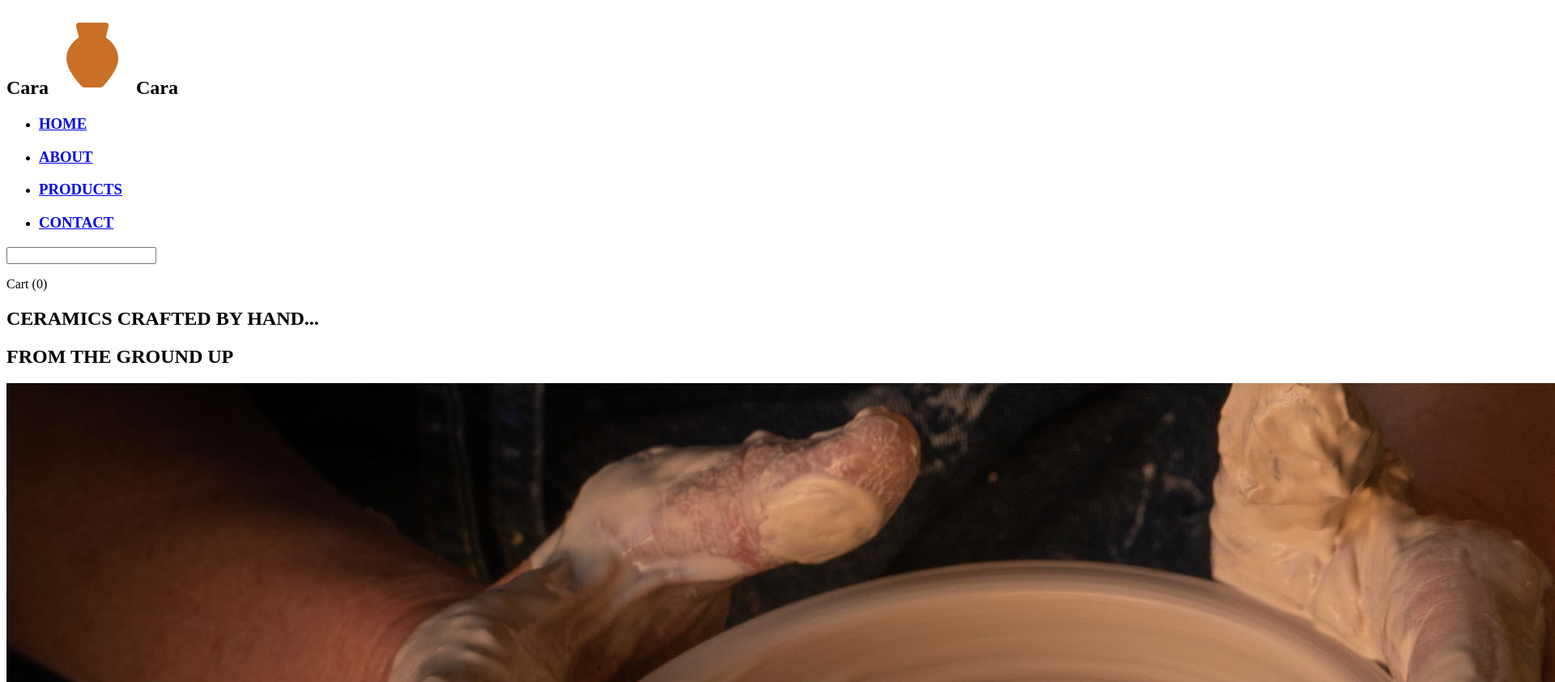
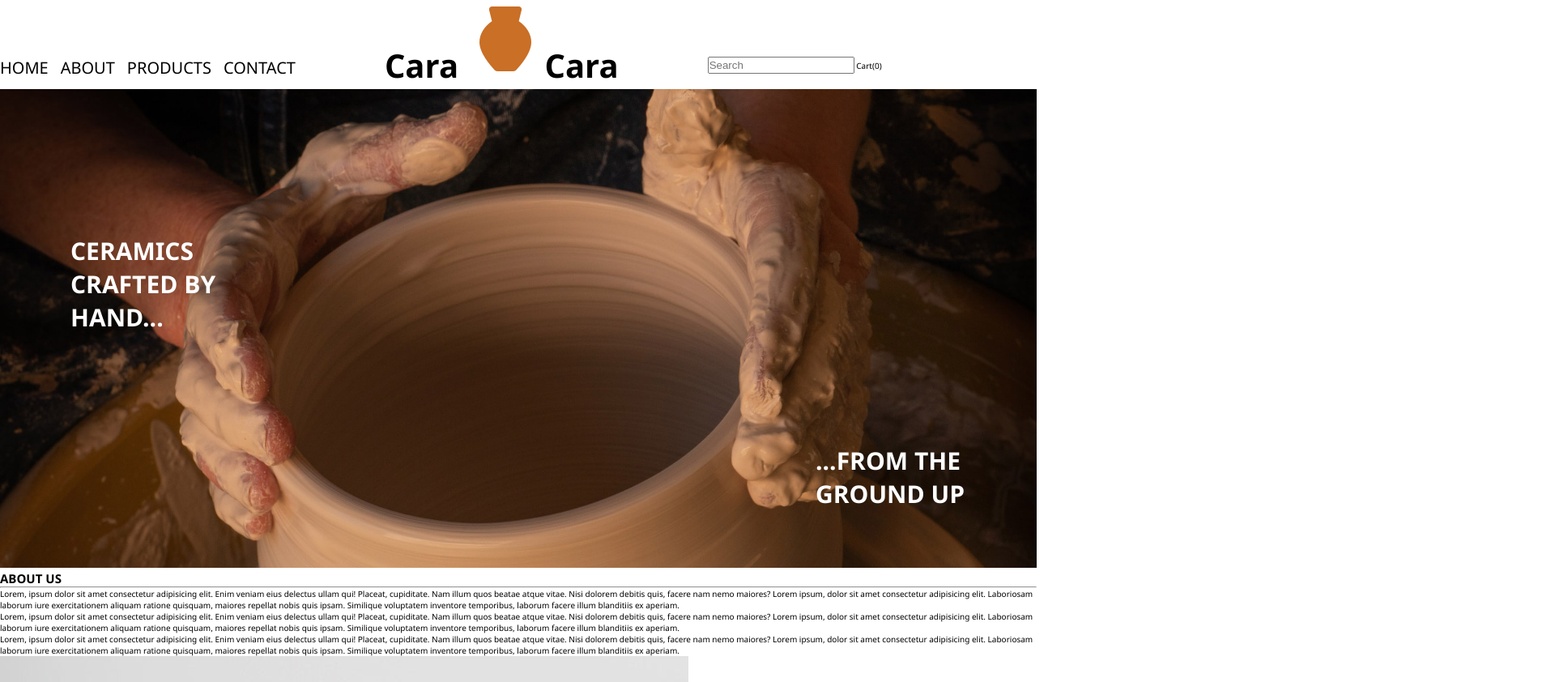
Before and after one commit to aamrlyman/eCommerce-Website, a plain HTML site: page index.html in a window 1280 px wide. Shown: the top 842 px of the page at 81% size, 1920 px wide, since content can reach past the window. Drawn offline with Linux system fonts and the light colour scheme.

Commit message:
add styles and simple js function

```diff
--- /dev/null
+++ b/app.js
@@ -0,0 +1 @@
+// When the user scrolls the page, execute myFunction
--- a/index.html
+++ b/index.html
@@ -9,29 +9,34 @@
 </head>
 
 <body>
-    <header>
+    <header class="Header" id="myHeader">
         <nav>
-            <h2>Cara <img src= "./Assets/icons8-pottery-96.png"> Cara</h2>
+            <a href="#Home"><div>
+            <h2>Cara <img src= "./Assets/icons8-pottery-96.png">Cara</h2>
+            </div></a>
+            <ul class="navlist">
+                <li><a href="#Home">HOME </a></li>
+                <li><a href="#About">ABOUT </a></li>
+                <li><a href="#Products">PRODUCTS </a></li>
+                <li><a href="#Contact">CONTACT </a></li>
+            </ul>
 
-            <ul>
-                <li><h3><a href="https://www.w3schools.com">HOME <a/></h3></li>
-                <li><h3><a href="https://www.w3schools.com">ABOUT <a/></h3></li>
-                <li><h3><a href="https://www.w3schools.com">PRODUCTS <a/></h3></li>
-                <li><h3><a href="https://www.w3schools.com">CONTACT <a/></h3></li>
-            </ul>
-            <input>
             <!-- <img src ="./Assets/1200px-Google_Magnifying_Glass.svg.png"> -->
 
-            <p>Cart <span>(0)</span> </p>
+            <div class="searchBox">
+                <input type="text" placeholder="Search"> <a>Cart<span>(0)</span> </a>
+            </div>
         </nav>
     </header>
     <main>
-        <Section class= "home">
-            <h1>CERAMICS CRAFTED BY HAND...</h1>
-            <h1>FROM THE GROUND UP</h1>
+        <Section class= "home" id="Home">
+            <div class="homepic">
+            <h1 class="left"'>CERAMICS<br> CRAFTED BY<br> HAND...</h1>
+            <h1 class="right">...FROM THE<br> GROUND UP</h1>
             <img src="./Assets/earl-wilcox-y3W0CzO063w-unsplash-alt.jpg">
+            </div>
         </Section>
-        <section class="About">
+        <section id="About" class="About">
             <h1>ABOUT US</h1>
             <hr>
             <p>Lorem, ipsum dolor sit amet consectetur adipisicing elit. Enim veniam eius delectus ullam qui! Placeat, cupiditate. Nam illum quos beatae atque vitae. Nisi dolorem debitis quis, facere nam nemo maiores? Lorem ipsum, dolor sit amet consectetur adipisicing elit. Laboriosam laborum iure exercitationem aliquam ratione quisquam, maiores repellat nobis quis ipsam. Similique voluptatem inventore temporibus, laborum facere illum blanditiis ex aperiam.</p>
@@ -40,83 +45,86 @@
             <img src="./Assets/Cylinder_unglazed3_2048x2048.jpg">
             <img src="./Assets/Vase_Dame_2048x2048.jpg">
         </section>
-        <section class="Products">
+        <section id="Products" class="Products">
             <h1>OUR PRODUCTS</h1>
             <hr>
-            <div class="product">
-                <h2 class="Product Title">MUNDO BOWLS <span class="price">$48.00</span></h2>
+            <div class="ProductGrid">
+                <a><div class="product">
+                    <h2 class="Product Title">MUNDO BOWLS<span class="price">$48.00</span></h2>
                     <img src="./Assets/tom-crew-7HuTGlUfQSo-unsplash.jpg">
                     <p>Lorem ipsum dolor sit amet consectetur adipisicing elit. Quos officia optio aliquid harum voluptate? Numquam deserunt explicabo voluptatem doloribus autem illum, sapiente, quidem, eaque ipsa eligendi quis sint dolorum alias.
                     </p>
-                <h3 class="learnMore"><a href='https://www.google.com/'>LEARN MORE </a></h3>
+                    <h3 class="learnMore"><a href='https://www.google.com/'>LEARN MORE</a>
                     <button class="addToCart">ADD TO CART</button>
-            </div>
-            <div class="product">
+                </div></a>
+                <a><div class="product">
                     <h2 class="Product Title">NATUREZA VASE<span class="price">$48.00</span></h2>
                     <img src="./Assets/oriento-maVIpNNtmlQ-unsplash.jpg">
                     <p>Lorem ipsum dolor sit amet consectetur adipisicing elit. Quos officia optio aliquid harum voluptate? Numquam deserunt explicabo voluptatem doloribus autem illum, sapiente, quidem, eaque ipsa eligendi quis sint dolorum alias.
                     </p>
-                <h3 class="learnMore"><a href='https://www.google.com/'>LEARN MORE </a></h3>
+                    <h3 class="learnMore"><a href='https://www.google.com/'>LEARN MORE </a>
                     <button class="addToCart">ADD TO CART</button>
-            </div>
-            <div class="product">
+                </div></a>
+                <a><div class="product">
                     <h2 class="Product Title">FEIRA BOWLS<span class="price">$48.00</span></h2>
                     <img src="./Assets/tom-crew-bgIO-u4GEfI-unsplash.jpg">
                     <p>Lorem ipsum dolor sit amet consectetur adipisicing elit. Quos officia optio aliquid harum voluptate? Numquam deserunt explicabo voluptatem doloribus autem illum, sapiente, quidem, eaque ipsa eligendi quis sint dolorum alias.
                     </p>
-                <h3 class="learnMore"><a href='https://www.google.com/'>LEARN MORE </a></h3>
+                    <h3 class="learnMore"><a href='https://www.google.com/'>LEARN MORE </a>
                     <button class="addToCart">ADD TO CART</button>
-            </div>
-            <div class="product">
+                </div></a>
+                <a><div class="product">
                     <h2 class="Product Title">NATUREZA POTS<span class="price">$48.00</span></h2>
                     <img src="./Assets/tom-crew-3uwu5K0RtaE-unsplash.jpg">
                     <p>Lorem ipsum dolor sit amet consectetur adipisicing elit. Quos officia optio aliquid harum voluptate? Numquam deserunt explicabo voluptatem doloribus autem illum, sapiente, quidem, eaque ipsa eligendi quis sint dolorum alias.
                     </p>
-                <h3 class="learnMore"><a href='https://www.google.com/'>LEARN MORE </a></h3>
+                    <h3 class="learnMore"><a href='https://www.google.com/'>LEARN MORE </a>
                     <button class="addToCart">ADD TO CART</button>
-            </div>
-            <div class="product">
+                </div></a>
+                <a><div class="product">
                     <h2 class="Product Title">PEDRA VASE<span class="price">$48.00</span></h2>
                     <img src="./Assets/linh-le-a0rE64YJDA4-unsplash.jpg">
                     <p>Lorem ipsum dolor sit amet consectetur adipisicing elit. Quos officia optio aliquid harum voluptate? Numquam deserunt explicabo voluptatem doloribus autem illum, sapiente, quidem, eaque ipsa eligendi quis sint dolorum alias.
                     </p>
-                <h3 class="learnMore"><a href='https://www.google.com/'>LEARN MORE </a></h3>
+                    <h3 class="learnMore"><a href='https://www.google.com/'>LEARN MORE </a>
                     <button class="addToCart">ADD TO CART</button>
-            </div>
-            <div class="product">
+                </div></a>
+                <a><div class="product">
                     <h2 class="Product Title">VIAJA POTS<span class="price">$48.00</span></h2>
                     <img src="./Assets/tom-crew-oiZAQvxTcYQ-unsplash.jpg">
                     <p>Lorem ipsum dolor sit amet consectetur adipisicing elit. Quos officia optio aliquid harum voluptate? Numquam deserunt explicabo voluptatem doloribus autem illum, sapiente, quidem, eaque ipsa eligendi quis sint dolorum alias.
                     </p>
-                <h3 class="learnMore"><a href='https://www.google.com/'>LEARN MORE </a></h3>
+                    <h3 class="learnMore"><a href='https://www.google.com/'>LEARN MORE </a>
                     <button class="addToCart">ADD TO CART</button>
-            </div>
-            <div class="product">
+                </div></a>
+                <a><div class="product">
                     <h2 class="Product Title">SERVIÇO PLATES<span class="price">$48.00</span></h2>
                     <img src="./Assets/tom-crew-YA2E3d7a9Wo-unsplash.jpg">
                     <p>Lorem ipsum dolor sit amet consectetur adipisicing elit. Quos officia optio aliquid harum voluptate? Numquam deserunt explicabo voluptatem doloribus autem illum, sapiente, quidem, eaque ipsa eligendi quis sint dolorum alias.
                     </p>
-                <h3 class="learnMore"><a href='https://www.google.com/'>LEARN MORE </a></h3>
+                    <h3 class="learnMore"><a href='https://www.google.com/'>LEARN MORE </a>
                     <button class="addToCart">ADD TO CART</button>
-            </div>
-            <div class="product">
+                </div></a>
+                <a><div class="product">
                     <h2 class="Product Title">CAMPEÃO VASE <span class="price">$48.00</span></h2>
                     <img src="./Assets/oriento-l0ah3UBLppo-unsplash.jpg">
                     <p>Lorem ipsum dolor sit amet consectetur adipisicing elit. Quos officia optio aliquid harum voluptate? Numquam deserunt explicabo voluptatem doloribus autem illum, sapiente, quidem, eaque ipsa eligendi quis sint dolorum alias.
                     </p>
-                <h3 class="learnMore"><a href='https://www.google.com/'>LEARN MORE </a></h3>
+                    <h3 class="learnMore"><a href='https://www.google.com/'>LEARN MORE </a>
                     <button class="addToCart">ADD TO CART</button>
-            </div>
-            <div class="product">
+                </div></a>
+                <a><div class="product">
                     <h2 class="Product Title">TROCA BOWLS<span class="price">$48.00</span></h2>
                     <img src="./Assets/tom-crew-SITGdvztUdg-unsplash.jpg">
                     <p>Lorem ipsum dolor sit amet consectetur adipisicing elit. Quos officia optio aliquid harum voluptate? Numquam deserunt explicabo voluptatem doloribus autem illum, sapiente, quidem, eaque ipsa eligendi quis sint dolorum alias.
                     </p>
-                <h3 class="learnMore"><a href='https://www.google.com/'>LEARN MORE </a></h3>
+                    <h3 class="learnMore"> <a href='https://www.google.com/'>LEARN MORE </a>
                     <button class="addToCart">ADD TO CART</button>
+                </div></a>
             </div>
         </section>
-        <section class="contact">
+
+        <section id="Contact" class="contact">
             <h1>CONTACT US</h1>
             <HR>
                 <h2>EMAIL</h2>
@@ -137,4 +145,24 @@
         <p>&copy; Copyright 2015-2020</p>
     </footer>
 </body>
+
+<script>
+window.onscroll = function() {myFunction()};
+
+// Get the header
+var header = document.getElementById("myHeader");
+
+// Get the offset position of the navbar
+var sticky = header.offsetTop;
+
+// Add the sticky class to the header when you reach its scroll position. Remove "sticky" when you leave the scroll position
+function myFunction() {
+  if (window.pageYOffset > sticky) {
+    header.classList.add("sticky");
+  } else {
+    header.classList.remove("sticky");
+  }
+}
+</script>
+
 </html>
--- a/styles.css
+++ b/styles.css
@@ -0,0 +1,102 @@
+*,
+*::before,
+*::after {
+    margin: 0;
+    padding: 0;
+    box-sizing: inherit;
+    list-style: none;
+}
+
+nav a {
+    text-decoration: none;
+    color: black;
+}
+ul.navlist {
+    list-style: none;
+    display: flex;
+    gap: 15px;
+    font-size: 2rem;
+    order: -1;
+    position: relative;
+    top: 70px;
+}
+
+nav {
+    display: flex;
+    flex-flow: row;
+    gap: 11rem;
+
+}
+
+.searchBox {
+    position:relative;
+    top:70px;
+}
+
+input[type="text"] {
+    height: 21px;
+}
+
+html {
+    box-sizing: border-box;
+    font-size: 62.5%;
+    background-color: white;
+}
+
+body {
+    font-family: Segoe UI;
+    margin: 0;
+}
+
+header {
+    /* position: relative; */
+    padding-bottom: 11rem;
+    /* display: flex; */
+    flex-flow: row;
+    /* width: max-content; */
+    height:100px
+}
+
+.sticky {position:fixed;
+           top:0;
+           width:100%
+        }
+
+.sticky + .content {
+    padding-top: 102px;
+}
+
+header h2 {
+    font-size: 4rem;
+    text-align: center;
+    color: black;
+}
+
+.homepic {
+    position: relative;
+}
+
+.homepic img {
+    width: 100%;
+    /* position: absolute; */
+}
+
+.homepic h1 {
+    position: absolute;
+    color: white;
+    /* top: 264px; */
+    /* left: 74px; */
+    font-size: 3rem;
+}
+
+h1.left {
+    position: absolute;
+    top: 179px;
+    left: 87px;
+}
+
+h1.right {
+    position: absolute;
+    top: 438px;
+    left: 1007px;
+}
```
Lines whose indentation alone changed are shown as unchanged.
